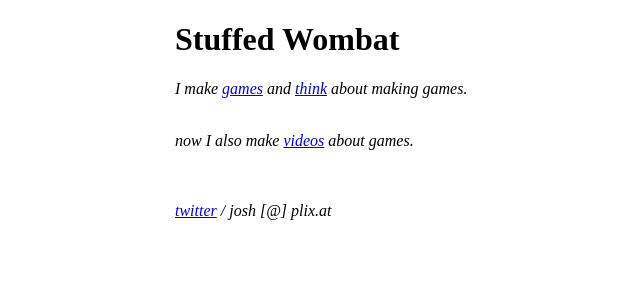
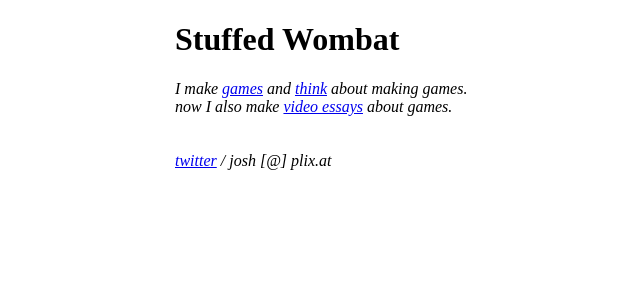
Before and after one commit to stuffedwombat/stuffedwombat.github.io, a Jekyll site: the page built from index.md, in a window 1280 px wide. Shown: the top 300 px of the page, without its empty margins (149-789 px from the left). Built offline with Jekyll 4.4.1, drawn with Linux system fonts in a browser that asks for light colours; our own code applies the rules of GitHub Pages for plain Markdown files; comment, search, counter and statistics services are not loaded.

Commit message:
Update index.md

```diff
--- a/index.md
+++ b/index.md
@@ -1,9 +1,8 @@
 # Stuffed Wombat
 
 *I make [games](games) and [think](thinking) about making games.*
-<br><br>
-
-*now I also make [videos](video essays) about games.*
-
+<br>
+*now I also make [video essays](videos) about games.*
+<br>
 <br><br>
 *<a href="https://twitter.com/wombatstuff" target="_blank">twitter</a> / josh [@] plix.at*
```
